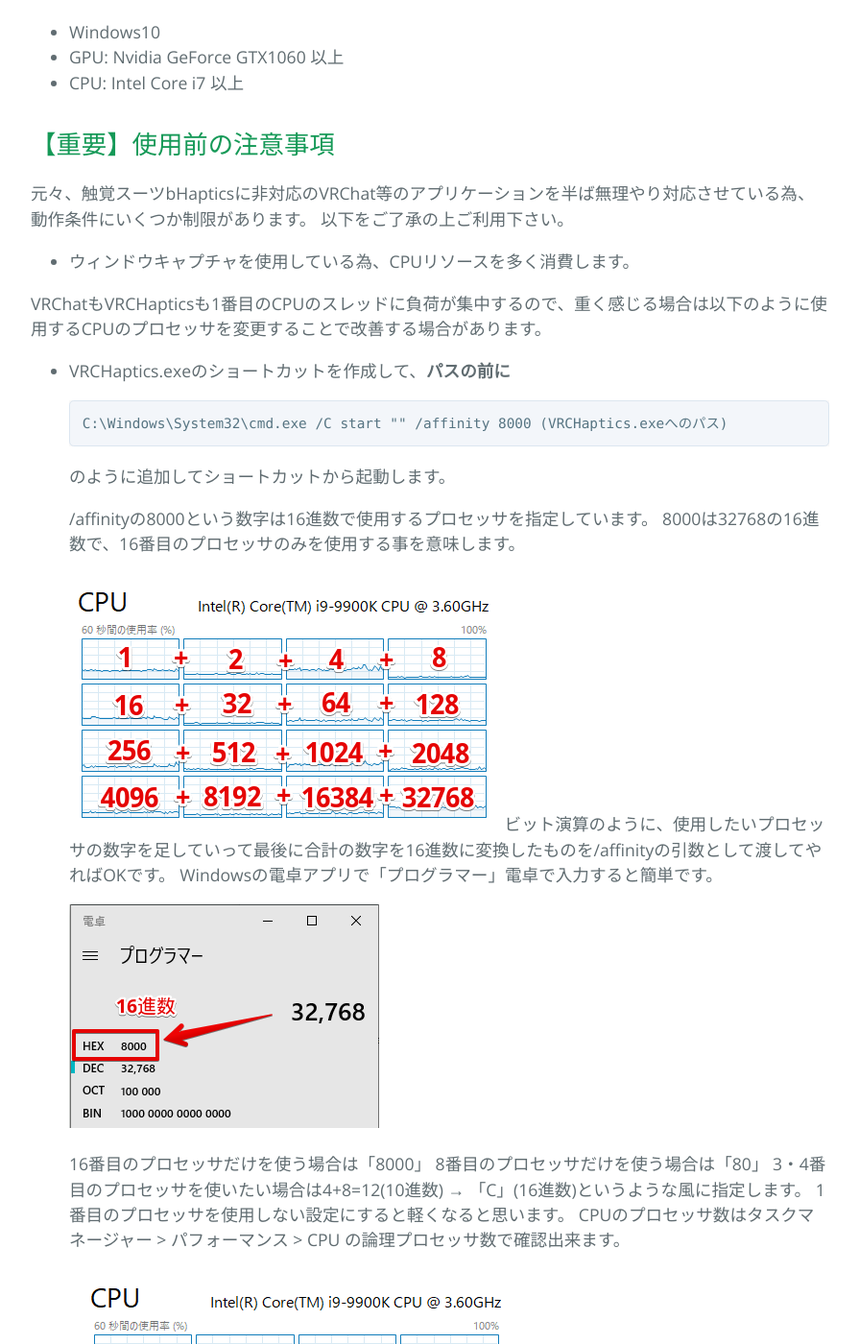
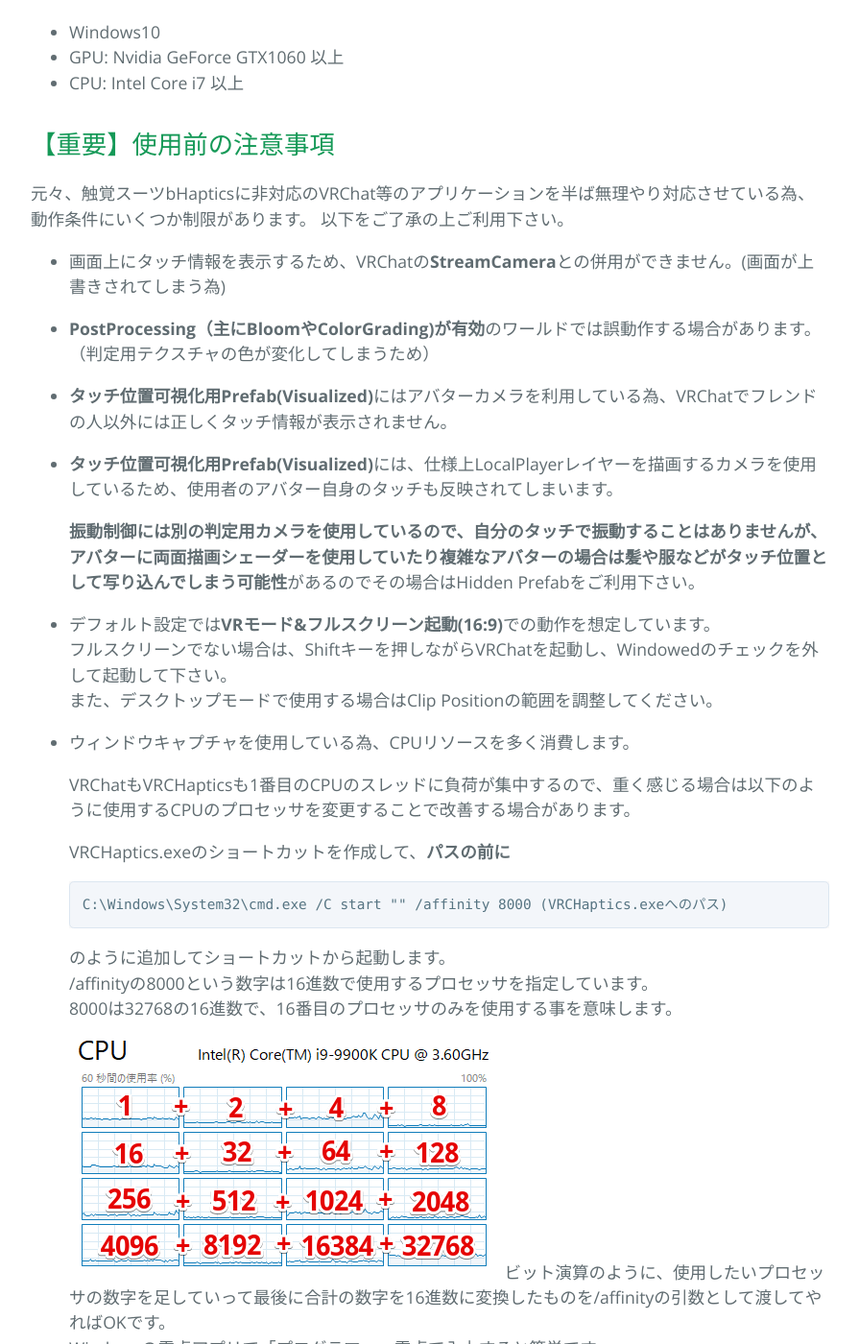
Before and after one commit to TsubokuLab/TsubokuLab.github.io, a Jekyll site: the page built from vrchaptics/index.md, in a window 1280 px wide and 1400 px high, scrolled down 18661 px. Shown: the whole window at 96% size, without its empty margins (192-1087 px from the left). Built offline with Jekyll 4.4.1, drawn with Linux system fonts in a browser that asks for light colours; some of the changed text lies outside the part shown.

Commit message:
使用前の注意事項　更新

````diff
--- a/vrchaptics/index.md
+++ b/vrchaptics/index.md
@@ -230,36 +230,6 @@
 元々、触覚スーツbHapticsに非対応のVRChat等のアプリケーションを半ば無理やり対応させている為、動作条件にいくつか制限があります。
 以下をご了承の上ご利用下さい。
 
-* ウィンドウキャプチャを使用している為、CPUリソースを多く消費します。
-
-
-VRChatもVRCHapticsも1番目のCPUのスレッドに負荷が集中するので、重く感じる場合は以下のように使用するCPUのプロセッサを変更することで改善する場合があります。
-
-  * VRCHaptics.exeのショートカットを作成して、**パスの前に**
-
-    ```
-    C:\Windows\System32\cmd.exe /C start "" /affinity 8000 (VRCHaptics.exeへのパス)
-    ```
-
-    のように追加してショートカットから起動します。
-
-    /affinityの8000という数字は16進数で使用するプロセッサを指定しています。
-    8000は32768の16進数で、16番目のプロセッサのみを使用する事を意味します。
-
-    ![CPU_affinity_02](images\CPU_affinity_02.png)
-    ビット演算のように、使用したいプロセッサの数字を足していって最後に合計の数字を16進数に変換したものを/affinityの引数として渡してやればOKです。
-    Windowsの電卓アプリで「プログラマー」電卓で入力すると簡単です。
-
-    ![CPU_affinity_01](images\CPU_affinity_01.png)
-
-    16番目のプロセッサだけを使う場合は「8000」
-    8番目のプロセッサだけを使う場合は「80」
-    3・4番目のプロセッサを使いたい場合は4+8=12(10進数) → 「C」(16進数)というような風に指定します。
-    1番目のプロセッサを使用しない設定にすると軽くなると思います。
-    CPUのプロセッサ数はタスクマネージャー > パフォーマンス > CPU の論理プロセッサ数で確認出来ます。
-
-    ![CPU_affinity_03](images\CPU_affinity_03.png)
-
 * 画面上にタッチ情報を表示するため、VRChatの**StreamCamera**との併用ができません。(画面が上書きされてしまう為)
 
 * **PostProcessing（主にBloomやColorGrading)が有効**のワールドでは誤動作する場合があります。（判定用テクスチャの色が変化してしまうため）
@@ -273,6 +243,28 @@
 * デフォルト設定では**VRモード&フルスクリーン起動(16:9)**での動作を想定しています。
   フルスクリーンでない場合は、Shiftキーを押しながらVRChatを起動し、Windowedのチェックを外して起動して下さい。
   また、デスクトップモードで使用する場合はClip Positionの範囲を調整してください。
+
+* ウィンドウキャプチャを使用している為、CPUリソースを多く消費します。
+
+  VRChatもVRCHapticsも1番目のCPUのスレッドに負荷が集中するので、重く感じる場合は以下のように使用するCPUのプロセッサを変更することで改善する場合があります。
+
+  VRCHaptics.exeのショートカットを作成して、**パスの前に**
+
+  ```
+  C:\Windows\System32\cmd.exe /C start "" /affinity 8000 (VRCHaptics.exeへのパス)
+  ```
+
+  のように追加してショートカットから起動します。
+  /affinityの8000という数字は16進数で使用するプロセッサを指定しています。
+  8000は32768の16進数で、16番目のプロセッサのみを使用する事を意味します。![CPU_affinity_02](images\CPU_affinity_02.png)
+  ビット演算のように、使用したいプロセッサの数字を足していって最後に合計の数字を16進数に変換したものを/affinityの引数として渡してやればOKです。
+  Windowsの電卓アプリで「プログラマー」電卓で入力すると簡単です。![CPU_affinity_01](images\CPU_affinity_01.png)
+  16番目のプロセッサだけを使う場合は「8000」
+  8番目のプロセッサだけを使う場合は「80」
+  3・4番目のプロセッサを使いたい場合は4+8=12(10進数) → 「C」(16進数)というような風に指定します。
+  1番目のプロセッサを使用しない設定にすると軽くなると思います。
+  CPUのプロセッサ数はタスクマネージャー > パフォーマンス > CPU の論理プロセッサ数で確認出来ます。
+  ![CPU_affinity_03](images\CPU_affinity_03.png)
 
 * HTC VIVE & SteamVRでのテストしか行えていない為、それ以外の環境では不具合が出る可能性があります。
   不具合があった場合はご報告頂けると嬉しいです。
````
